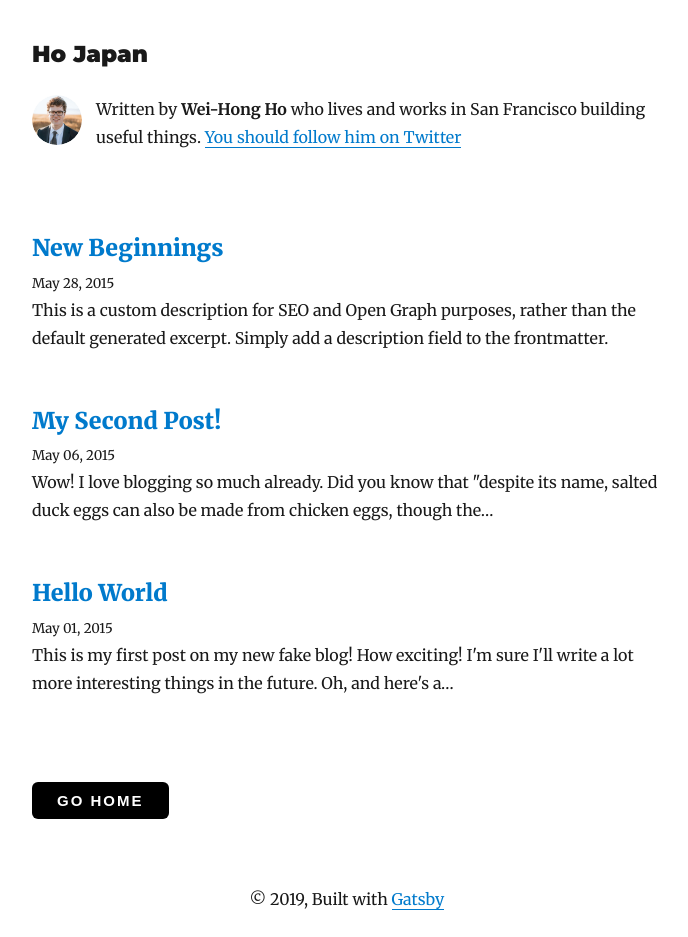
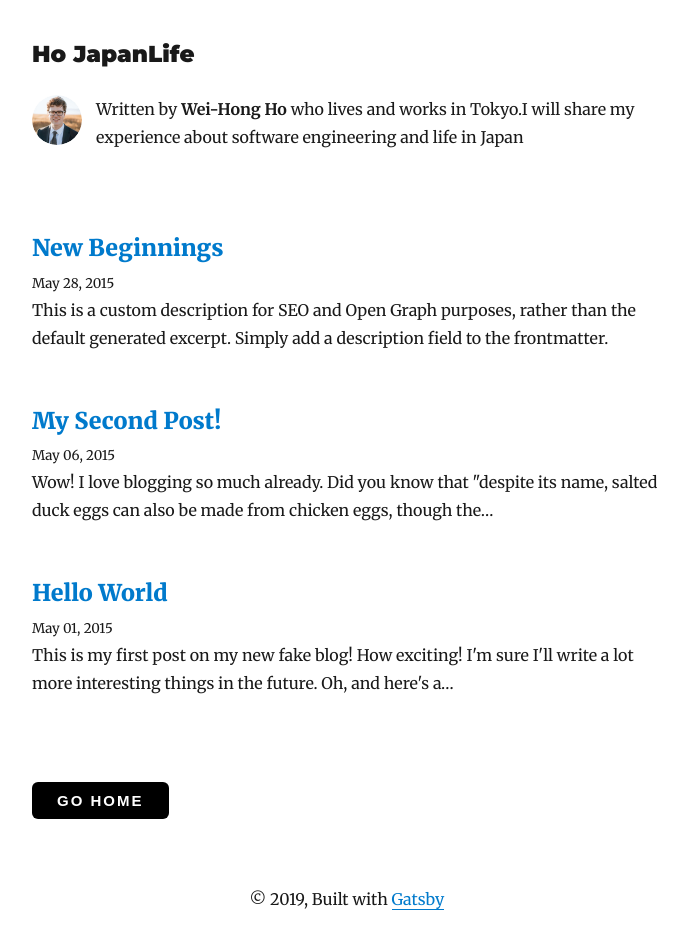
Before and after one commit to oasis10702/hiro-gatsby-blog, a Gatsby site: page / in a window 1280 px wide. Shown: the whole page, without its empty margins (293-981 px from the left). Built offline with nearby package versions, Linux system fonts and the light colour scheme; Gatsby itself is replaced by a stand-in of ours; some packages are replaced by stand-ins of ours.

Commit message:
update bio

```diff
--- a/gatsby-config.js
+++ b/gatsby-config.js
@@ -1,10 +1,10 @@
 module.exports = {
   siteMetadata: {
     // edit below
-    title: `Ho Japan`,
+    title: `Ho JapanLife`,
     author: `Wei-Hong Ho`,
-    description: `A starter personal blog with styled components, dark mode, and Netlify CMS.`,
-    siteUrl: `https://gatsby-starter-blog-demo.netlify.com/`,
+    description: `I will share my experience about software engineering and life in Japan`,
+    siteUrl: `https://hiroshi-blog.netlify.com/`,
     social: {
       twitter: `kylemathews`,
     },
--- a/src/components/bio.js
+++ b/src/components/bio.js
@@ -17,7 +17,7 @@ function Bio() {
     <StaticQuery
       query={bioQuery}
       render={data => {
-        const { author, social } = data.site.siteMetadata
+        const { author, description } = data.site.siteMetadata
         return (
           <Container>
             <Image
@@ -34,12 +34,8 @@ function Bio() {
               }}
             />
             <p>
-              Written by <strong>{author}</strong> who lives and works in San
-              Francisco building useful things.
-              {` `}
-              <a href={`https://twitter.com/${social.twitter}`}>
-                You should follow him on Twitter
-              </a>
+              Written by <strong>{author}</strong> who lives and works in Tokyo.
+              {description}
             </p>
           </Container>
         )
@@ -60,6 +56,7 @@ const bioQuery = graphql`
     site {
       siteMetadata {
         author
+        description
         social {
           twitter
         }
```
